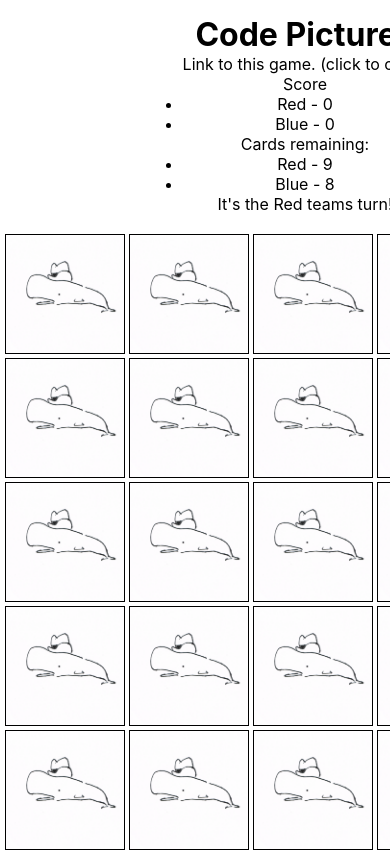
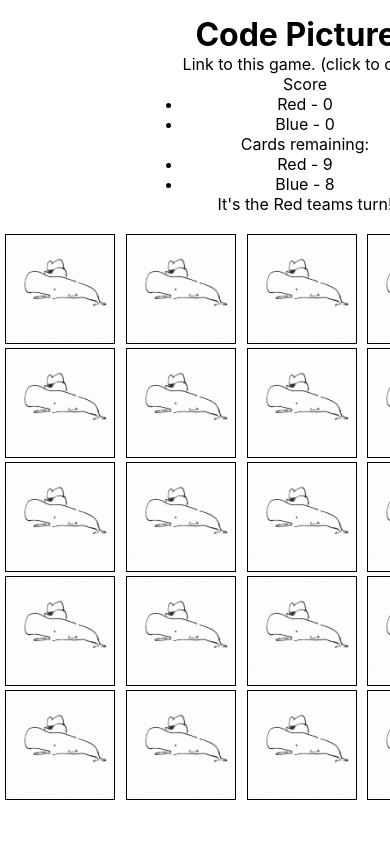
Before and after one commit to chris-langager/code-pictures, a Next.js app: page /1 in a window 390 px wide. Shown: the top 855 px of the page. Built offline with nearby package versions, Linux system fonts and the light colour scheme.

Commit message:
iphone sizing

```diff
--- a/src/styles/card.css
+++ b/src/styles/card.css
@@ -40,18 +40,18 @@
 
 @media (max-width: 480px) {
   .card {
-    width: 120px;
-    height: 120px;
+    width: 110px;
+    height: 110px;
   }
 
   .card .picture {
-    width: 118px;
-    height: 118px;
+    width: 108px;
+    height: 108px;
   }
 
   .card .overlay {
-    width: 118px;
-    height: 118px;
+    width: 108px;
+    height: 108px;
   }
 }
 
```
